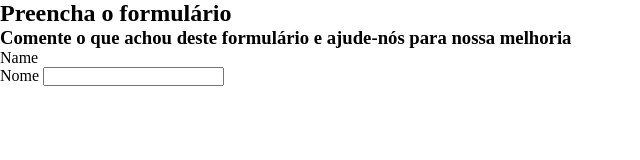
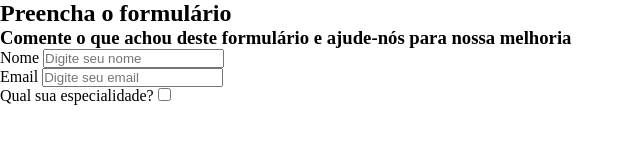
Before and after one commit to ErikaYasmin/projeto-formulario, a plain HTML site: page index.html in a window 1280 px wide. Shown: the whole page, without its empty margins (0-640 px from the left). Drawn offline with Linux system fonts and the light colour scheme.

Commit message:
Update index.html

```diff
--- a/index.html
+++ b/index.html
@@ -12,10 +12,17 @@
             <h2>Preencha o formulário</h2>
             <h3>Comente o que achou deste formulário e ajude-nós para nossa melhoria</h3>
             <section>
-                <p>Name</p>
                 <form action="#" method="post" autocomplete="on">
                     <label for="inome">Nome</label>
-                    <input type="text" name="nome" id="inome">
+                    <input type="text" name="nome" id="inome" placeholder="Digite seu nome">
+                </form>
+                <form action="#" method="post" autocomplete="on">
+                    <label for="iemail">Email</label>
+                    <input type="email" name="email" id="iemail" placeholder="Digite seu email">
+                </form>
+                <form action="#" method="post">
+                    <label for="iespec">Qual sua especialidade?</label>
+                    <input type="checkbox" name="espec" id="iespec">
                 </form>
             </section>
         </main>
```
